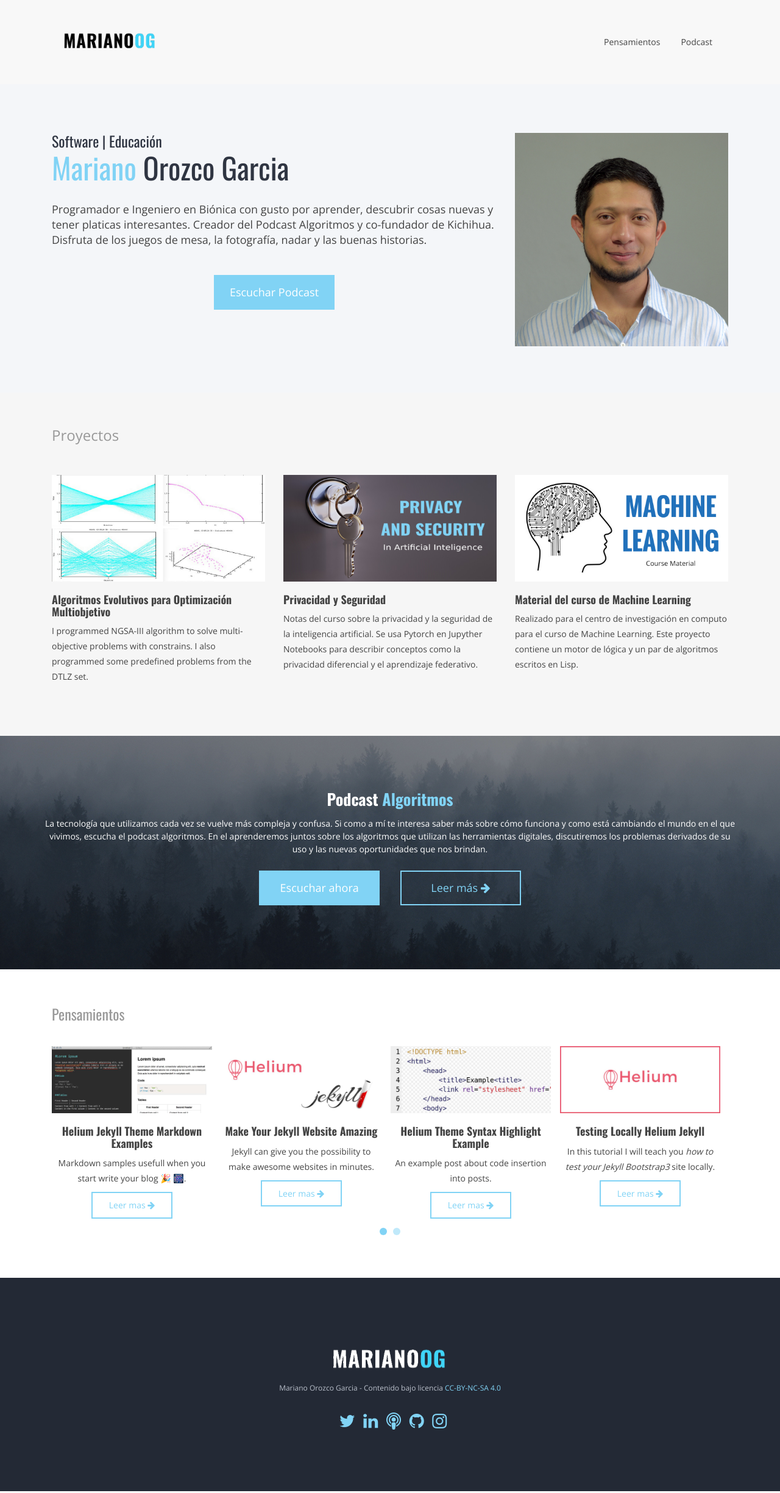
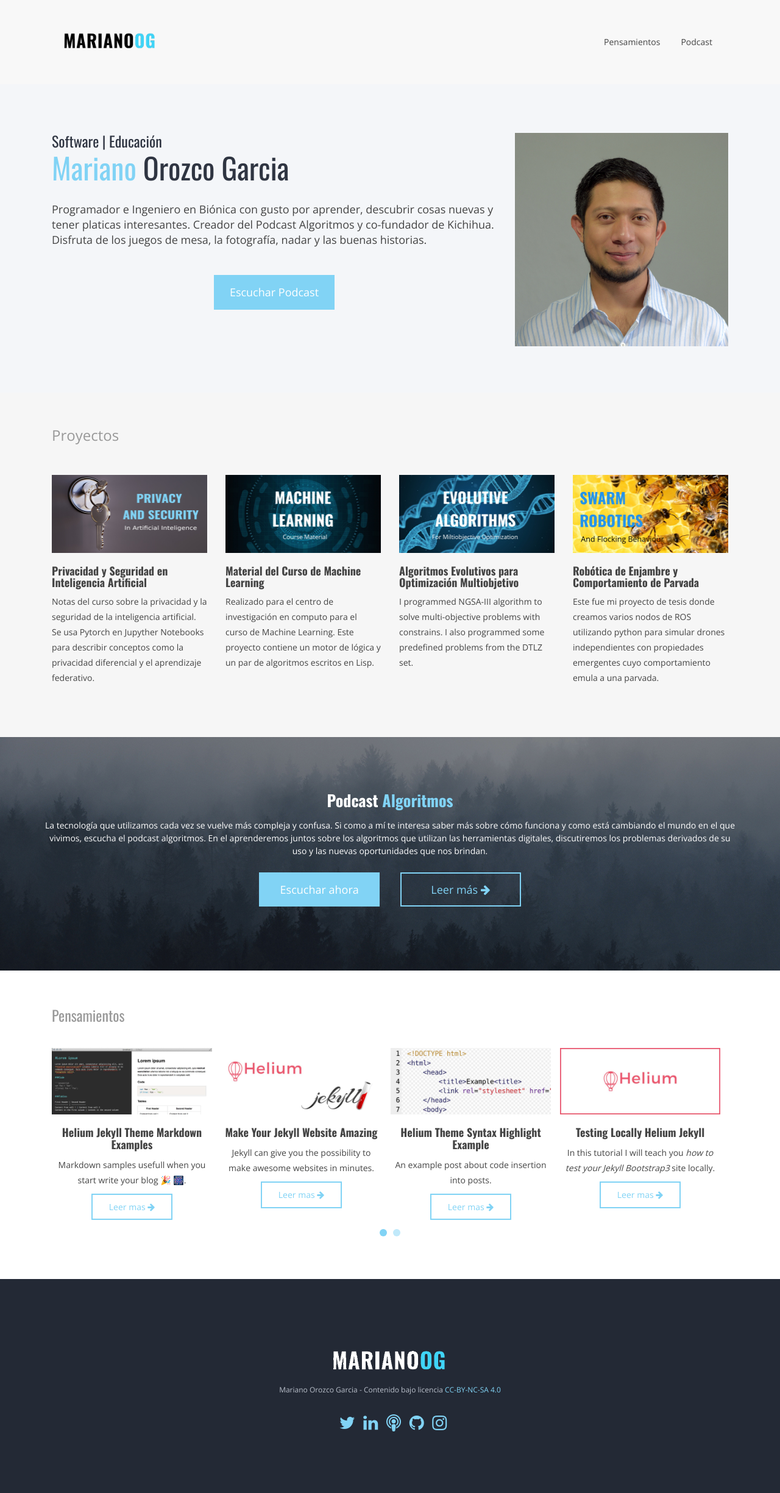
Before and after one commit to MarianoOG/marianoog.github.io, a Jekyll site: the page built from index.html, in a window 1280 px wide. Shown: the whole page at 61% size. Built offline with Jekyll 4.4.1, drawn with Linux system fonts in a browser that asks for light colours.

Commit message:
images and proyects modified

```diff
--- a/index.html
+++ b/index.html
@@ -46,7 +46,41 @@ canonical: https://marianoog.github.io
 
       <ul class="row portfolio list-unstyled" id="grid">
 
-        <li class="col-xs-6 col-md-4 project">
+        <li class="col-xs-6 col-md-3 project">
+          <figure>
+            <div class="hovereffect">
+              <img src="{{ BASE_PATH }}/assets/images/portfolio/privacy.png" alt="Privacidad y Seguridad">
+              <div class="overlay">
+                <div class="icons-link">
+                  <a class="left-link" href="https://github.com/MarianoOG/Lesson-Notes-Secure-and-Private-AI" target="_blank"><i class="fa fa-link"></i></a>
+                </div>
+              </div>
+            </div>
+          </figure>
+          <div class="portfolio block">
+            <h5>Privacidad y Seguridad en Inteligencia Artificial</h5>
+            <p class="project-description">Notas del curso sobre la privacidad y la seguridad de la inteligencia artificial. Se usa Pytorch en Jupyther Notebooks para describir conceptos como la privacidad diferencial y el aprendizaje federativo.</p>
+          </div>
+        </li>
+
+        <li class="col-xs-6 col-md-3 project">
+          <figure>
+            <div class="hovereffect">
+              <img src="{{ BASE_PATH }}/assets/images/portfolio/ml.png" alt="Material del curso de Machine Learning">
+              <div class="overlay">
+                <div class="icons-link">
+                  <a class="left-link" href="https://github.com/MarianoOG/MachineLearningCourseMaterial" target="_blank"><i class="fa fa-link"></i></a>
+                </div>
+              </div>
+            </div>
+          </figure>
+          <div class="portfolio block">
+            <h5>Material del Curso de Machine Learning</h5>
+            <p class="project-description">Realizado para el centro de investigación en computo para el curso de Machine Learning. Este proyecto contiene un motor de lógica y un par de algoritmos escritos en Lisp.</p>
+          </div>
+        </li>
+
+        <li class="col-xs-6 col-md-3 project">
           <figure>
             <div class="hovereffect">
               <img src="{{ BASE_PATH }}/assets/images/portfolio/evolutive.png" alt="Algoritmos Evolutivos para Optimización Multiobjetivo">
@@ -63,10 +97,10 @@ canonical: https://marianoog.github.io
           </div>
         </li>
 
-        <li class="col-xs-6 col-md-4 project">
+        <li class="col-xs-6 col-md-3 project">
           <figure>
             <div class="hovereffect">
-              <img src="{{ BASE_PATH }}/assets/images/portfolio/privacy.png" alt="Privacidad y Seguridad">
+              <img src="{{ BASE_PATH }}/assets/images/portfolio/swarm.png" alt="Swarm Robotics and Flocking Behaviour">
               <div class="overlay">
                 <div class="icons-link">
                   <a class="left-link" href="https://github.com/MarianoOG/Lesson-Notes-Secure-and-Private-AI" target="_blank"><i class="fa fa-link"></i></a>
@@ -75,25 +109,8 @@ canonical: https://marianoog.github.io
             </div>
           </figure>
           <div class="portfolio block">
-            <h5>Privacidad y Seguridad</h5>
-            <p class="project-description">Notas del curso sobre la privacidad y la seguridad de la inteligencia artificial. Se usa Pytorch en Jupyther Notebooks para describir conceptos como la privacidad diferencial y el aprendizaje federativo.</p>
-          </div>
-        </li>
-
-        <li class="col-xs-6 col-md-4 project">
-          <figure>
-            <div class="hovereffect">
-              <img src="{{ BASE_PATH }}/assets/images/portfolio/ml.png" alt="Material del curso de Machine Learning">
-              <div class="overlay">
-                <div class="icons-link">
-                  <a class="left-link" href="https://github.com/MarianoOG/MachineLearningCourseMaterial" target="_blank"><i class="fa fa-link"></i></a>
-                </div>
-              </div>
-            </div>
-          </figure>
-          <div class="portfolio block">
-            <h5>Material del curso de Machine Learning</h5>
-            <p class="project-description">Realizado para el centro de investigación en computo para el curso de Machine Learning. Este proyecto contiene un motor de lógica y un par de algoritmos escritos en Lisp.</p>
+            <h5>Robótica de Enjambre y Comportamiento de Parvada</h5>
+            <p class="project-description">Este fue mi proyecto de tesis donde creamos varios nodos de ROS utilizando python para simular drones independientes con propiedades emergentes cuyo comportamiento emula a una parvada.</p>
           </div>
         </li>
 
```
Also changed, not shown: README.md, assets/images/portfolio/evolutive.png, assets/images/portfolio/kichihua.png (deleted), assets/images/portfolio/ml.png, assets/images/portfolio/skeleton.png (deleted), assets/images/portfolio/swarm.png.
